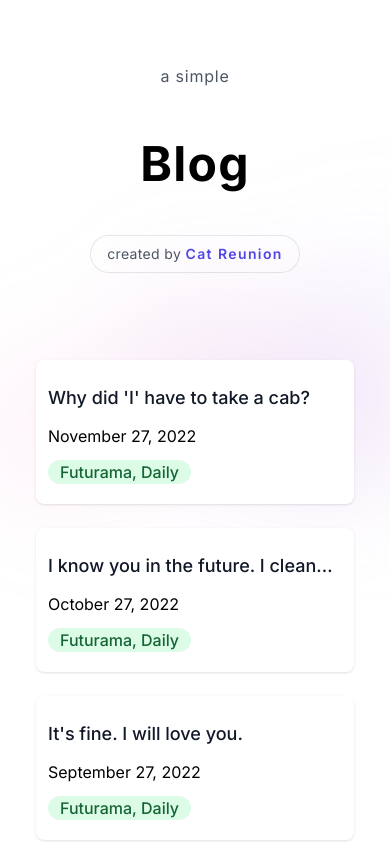
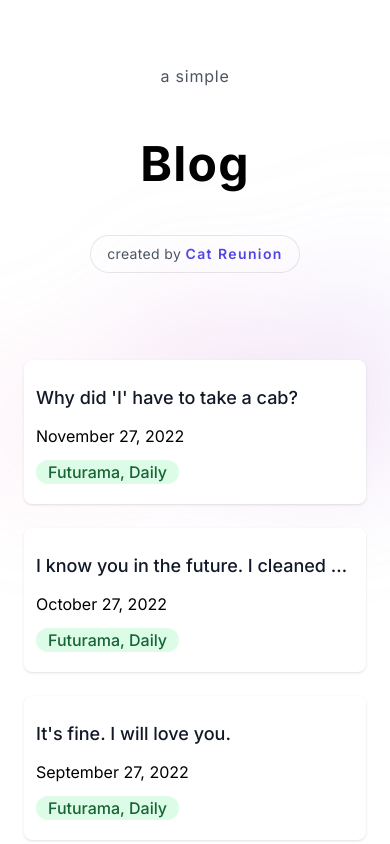
Before and after one commit to catreunion/isaac-sb, a Next.js app: page / in a window 390 px wide. Shown: the top 844 px of the page. Built offline with nearby package versions, Linux system fonts and the light colour scheme.

Commit message:
version 1.0.12

```diff
--- a/src/comp/C02ArticlesToDisplay.jsx
+++ b/src/comp/C02ArticlesToDisplay.jsx
@@ -3,7 +3,10 @@ import DateFormatter from '@/comp/DateFormatter'
 
 const ArticlesToDisplay = ({ articles }) => {
   return (
-    <ul role="list" className="mx-auto grid max-w-6xl grid-cols-1 gap-6 px-9 sm:grid-cols-2 lg:grid-cols-3">
+    <ul
+      role="list"
+      className="mx-auto grid max-w-6xl grid-cols-1 gap-6 px-6 sm:grid-cols-2 sm:px-9 lg:grid-cols-3"
+    >
       {articles.map((item) => (
         <li key={item.id} className="col-span-1 divide-y divide-gray-200 rounded-lg bg-white shadow">
           <div className="flex w-full items-center justify-between space-x-6 p-3">
```
